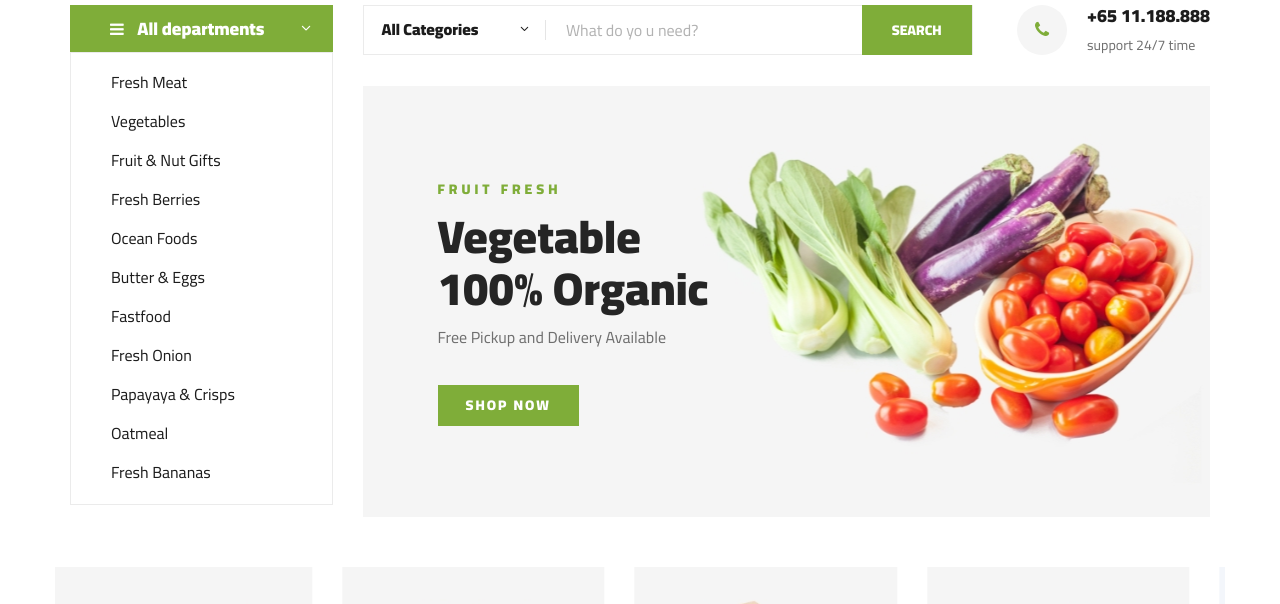
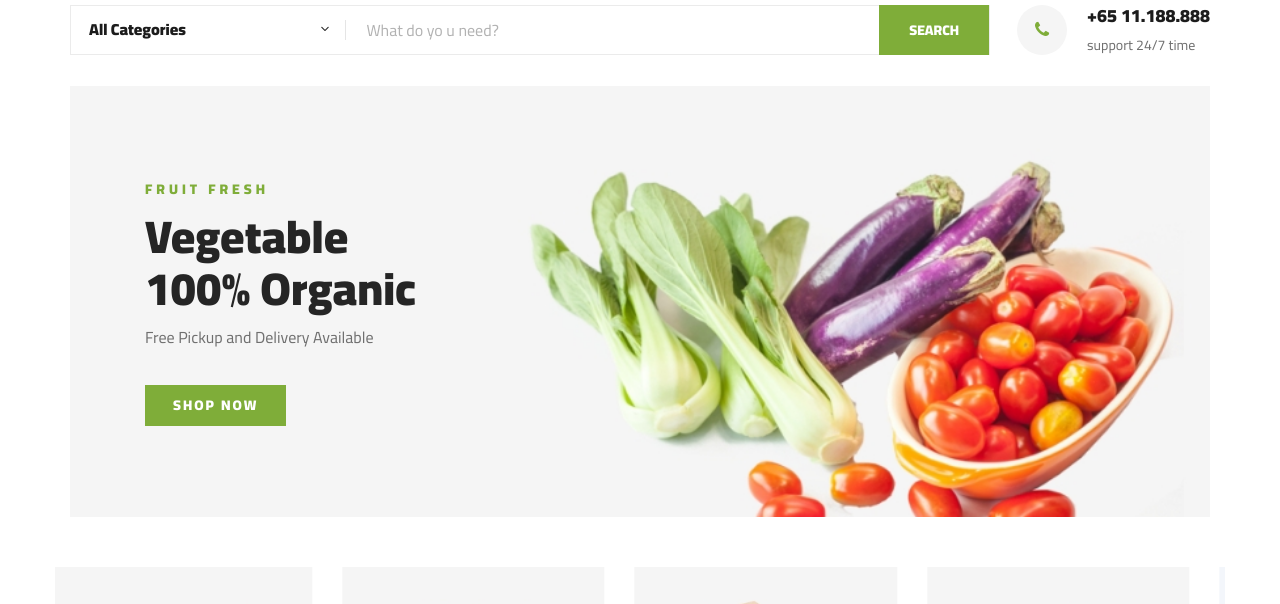
Before and after one commit to Ak1Ena/ecommercial-web-project, a website: page index.html in a window 1280 px wide. Shown: the part 122-726 px from the top of the page. Drawn offline with Linux system fonts and the light colour scheme.

Commit message:
delete All Department Categories & fix item stle

```diff
--- a/css/style.css
+++ b/css/style.css
@@ -639,7 +639,7 @@ ol {
 }
 
 .hero__search__form {
-	width: 610px;
+	width: 920px;
 	height: 50px;
 	border: 1px solid #ebebeb;
 	position: relative;
--- a/index.html
+++ b/index.html
@@ -172,28 +172,8 @@
     <section class="hero">
         <div class="container">
             <div class="row">
-                <div class="col-lg-3">
-                    <div class="hero__categories">
-                        <div class="hero__categories__all">
-                            <i class="fa fa-bars"></i>
-                            <span>All departments</span>
-                        </div>
-                        <ul>
-                            <li><a href="#">Fresh Meat</a></li>
-                            <li><a href="#">Vegetables</a></li>
-                            <li><a href="#">Fruit & Nut Gifts</a></li>
-                            <li><a href="#">Fresh Berries</a></li>
-                            <li><a href="#">Ocean Foods</a></li>
-                            <li><a href="#">Butter & Eggs</a></li>
-                            <li><a href="#">Fastfood</a></li>
-                            <li><a href="#">Fresh Onion</a></li>
-                            <li><a href="#">Papayaya & Crisps</a></li>
-                            <li><a href="#">Oatmeal</a></li>
-                            <li><a href="#">Fresh Bananas</a></li>
-                        </ul>
-                    </div>
-                </div>
-                <div class="col-lg-9">
+
+                <div class="col-lg-12">
                     <div class="hero__search">
                         <div class="hero__search__form">
                             <form action="#">
```
Also changed, not shown: 1 other file.
